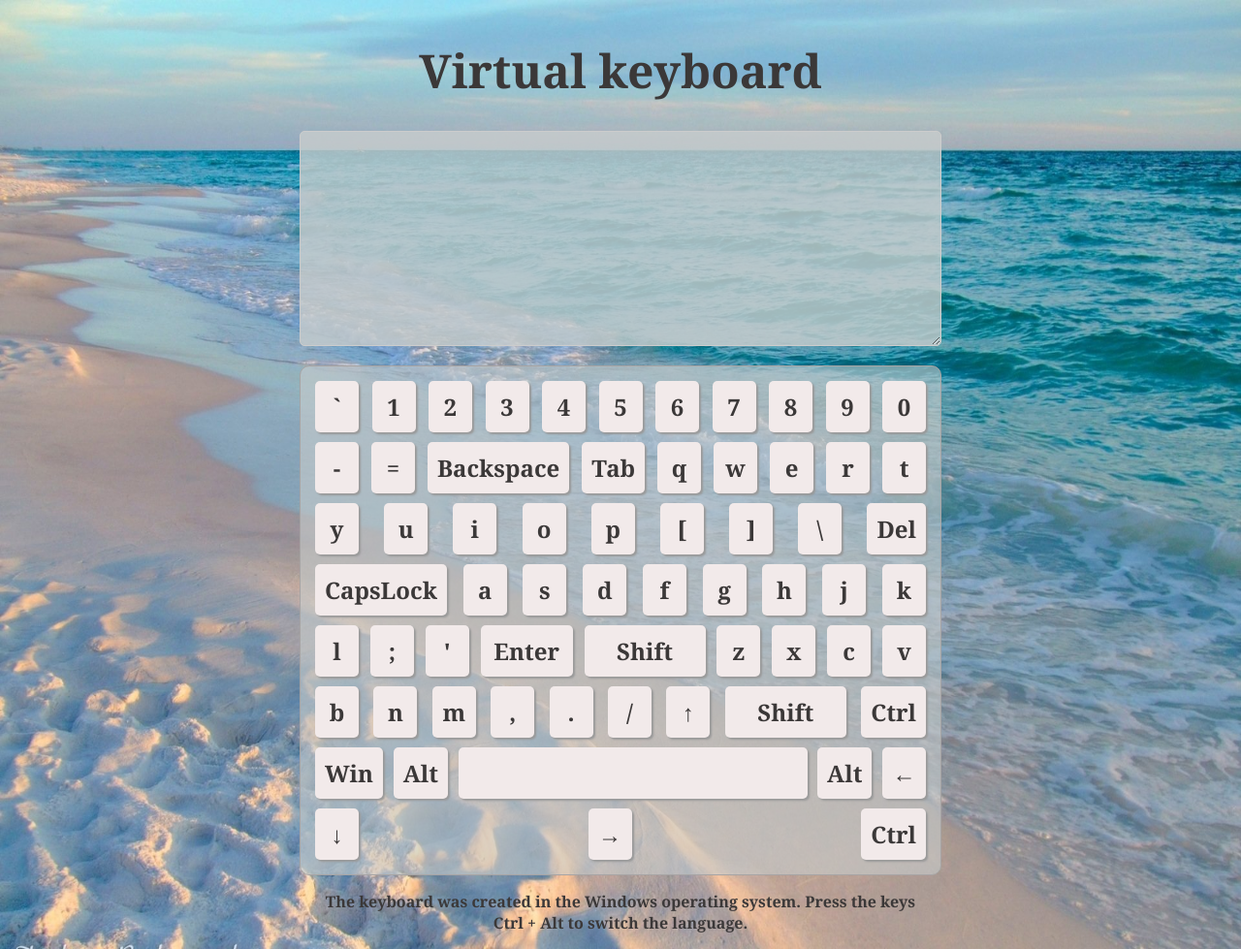
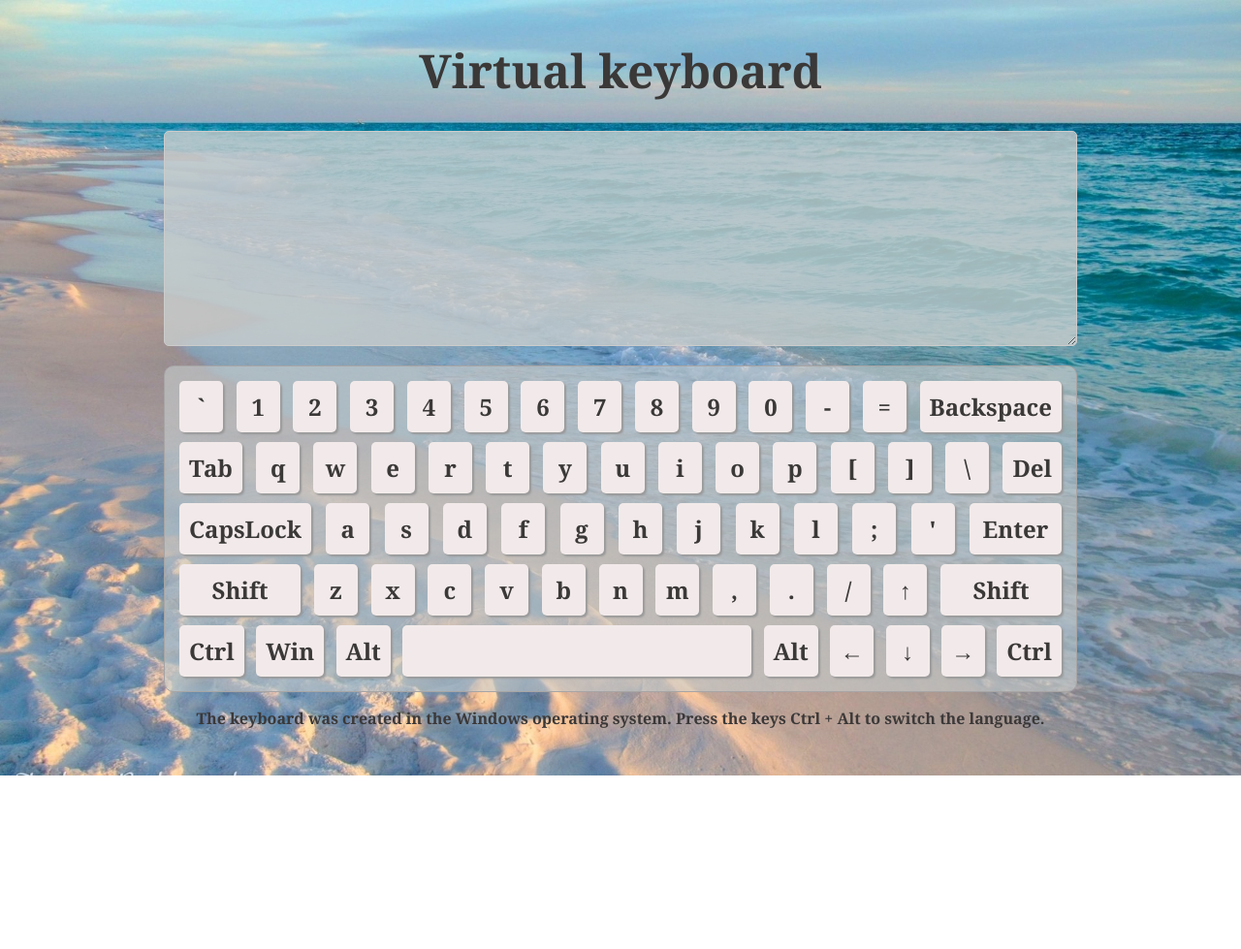
Before and after one commit to ElizavetaRazumenko/virtual-keyboard, a website: page index.html in a window 1280 px wide. Shown: the whole page at 97% size. After the commit the page ends 800 px from the top, so only its background shows below. Drawn offline with Linux system fonts and the light colour scheme.

Commit message:
fix: content width

```diff
--- a/style.css
+++ b/style.css
@@ -22,7 +22,7 @@ body {
     align-items: center;
     justify-content: flex-start;
     padding-top: 40px;
-    width: 50%;
+    width: 920px;
     color: rgb(59, 56, 56);
     font-size: 3rem;
     font-weight: 700;
```
